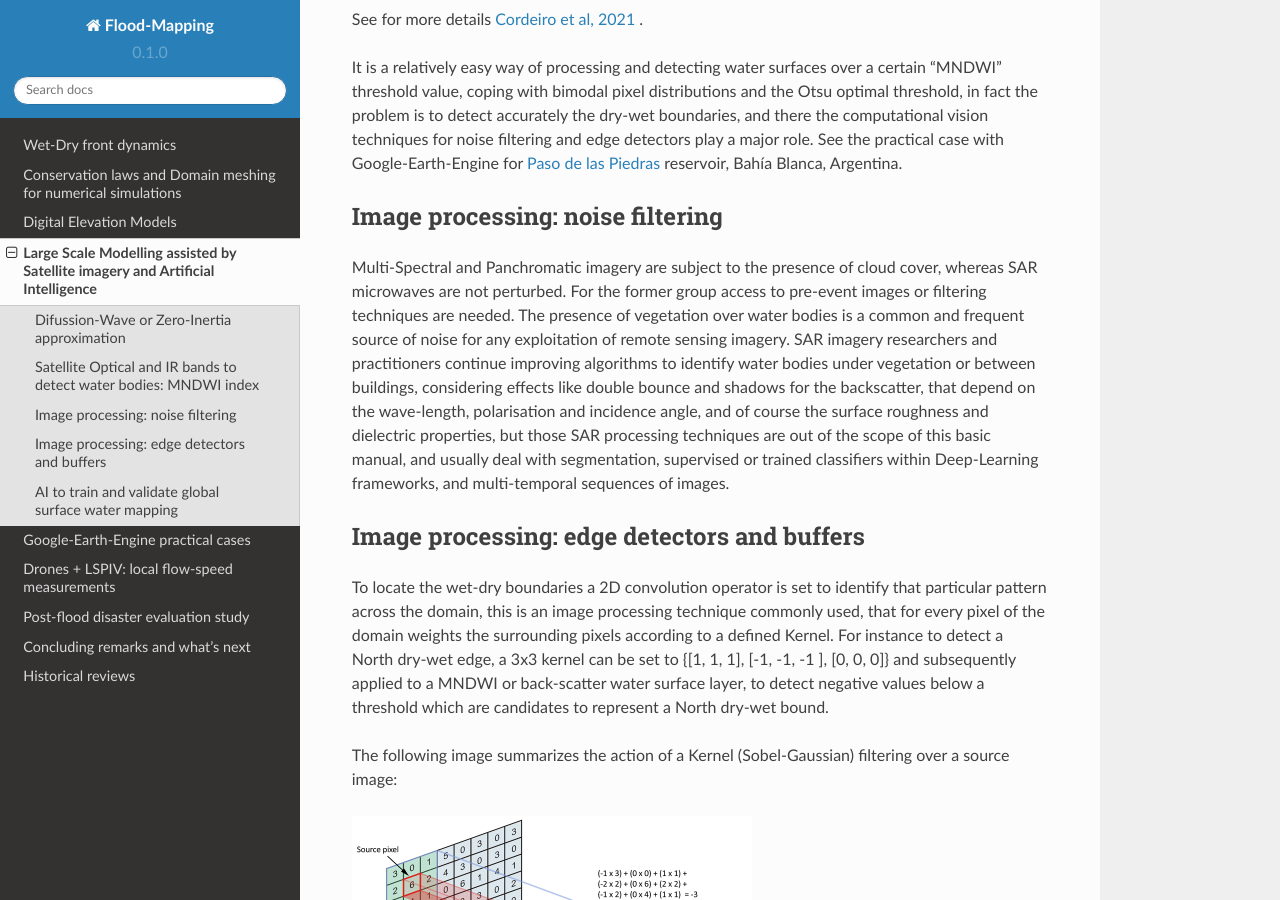
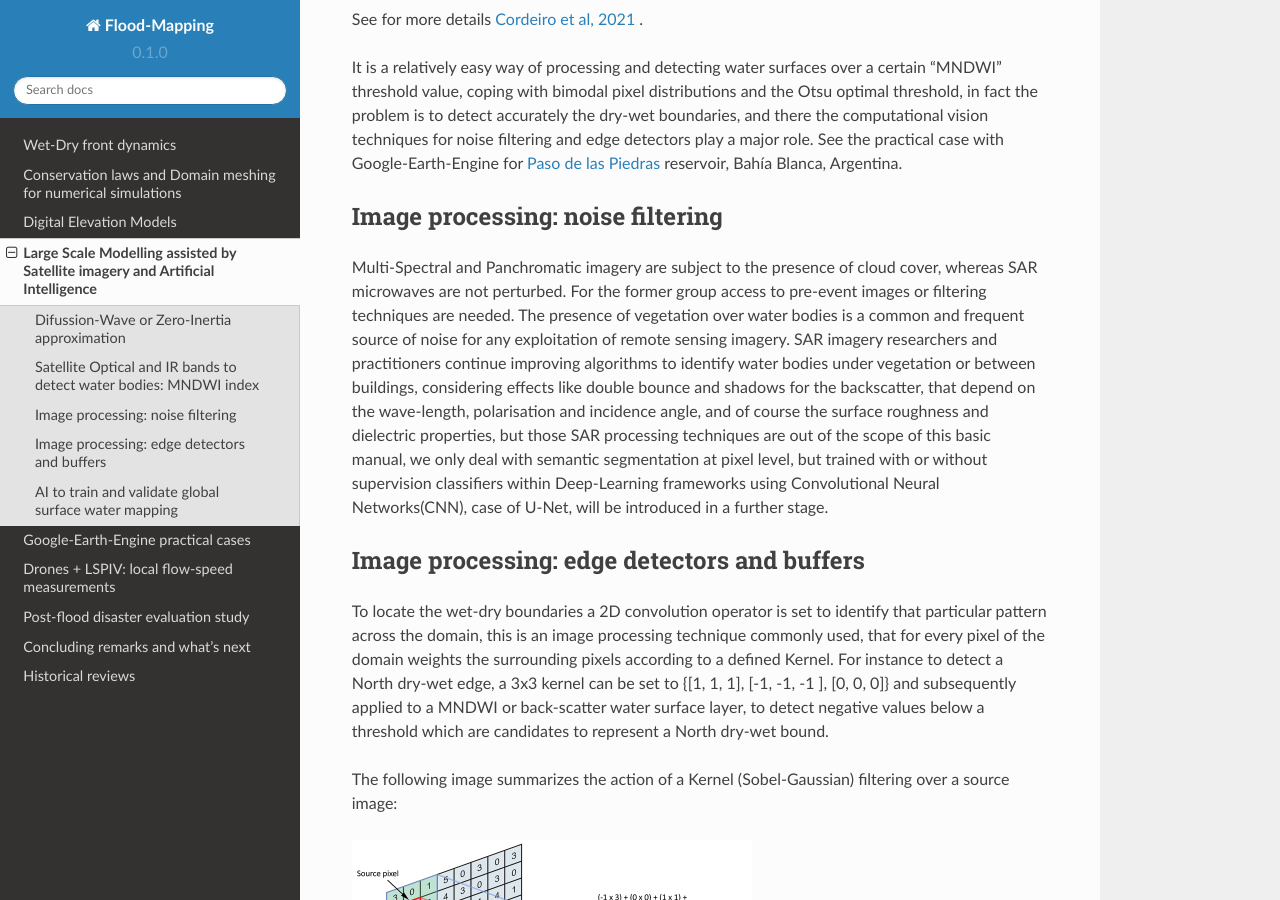
Before and after one commit to ivillamadrid/FloodMapping, a Sphinx documentation site: the page built from docs/source/lsm.rst, in a window 1280 px wide and 900 px high, scrolled down 1762 px. Built offline with Sphinx 7.4.7 and the Read the Docs theme 2.0.0, drawn with Linux system fonts in a browser that asks for light colours.

Commit message:
Update lsm.rst

```diff
--- a/docs/source/lsm.rst
+++ b/docs/source/lsm.rst
@@ -106,7 +106,7 @@
 ---------------------------------
 Multi-Spectral and Panchromatic imagery are subject to the presence of cloud cover, whereas SAR microwaves are not perturbed. For the former group
 access to pre-event images or filtering techniques are needed. The presence of vegetation over water bodies is a common and frequent source of noise for any exploitation of remote sensing imagery.
-SAR imagery researchers and practitioners continue improving algorithms to identify water bodies under vegetation or between buildings, considering effects like double bounce and shadows for the backscatter, that depend on the wave-length, polarisation and incidence angle, and of course the surface roughness and dielectric properties, but those SAR processing  techniques are out of the scope of this basic manual, and usually deal with segmentation, supervised or trained classifiers within Deep-Learning frameworks, and multi-temporal sequences of images.
+SAR imagery researchers and practitioners continue improving algorithms to identify water bodies under vegetation or between buildings, considering effects like double bounce and shadows for the backscatter, that depend on the wave-length, polarisation and incidence angle, and of course the surface roughness and dielectric properties, but those SAR processing  techniques are out of the scope of this basic manual, we only deal with semantic segmentation at pixel level, but trained with or without supervision classifiers within Deep-Learning frameworks using Convolutional Neural Networks(CNN), case of U-Net, will be introduced in a further stage.
 
 Image processing: edge detectors and buffers
 --------------------------------------------
```
